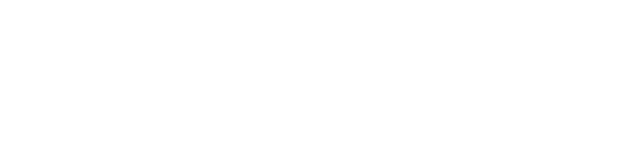
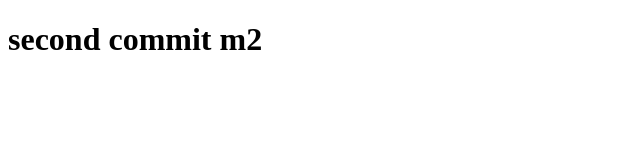
Before and after one commit to Blooming0/git-Chalenge, a plain HTML site: page index.html in a window 1280 px wide. Shown: the whole page, without its empty margins (0-640 px from the left). Drawn offline with Linux system fonts and the light colour scheme.

Commit message:
second commit m2

```diff
--- a/index.html
+++ b/index.html
@@ -6,6 +6,6 @@
     <title>Document</title>
 </head>
 <body>
-
+    <h1>second commit m2</h1>
 </body>
 </html>
```
